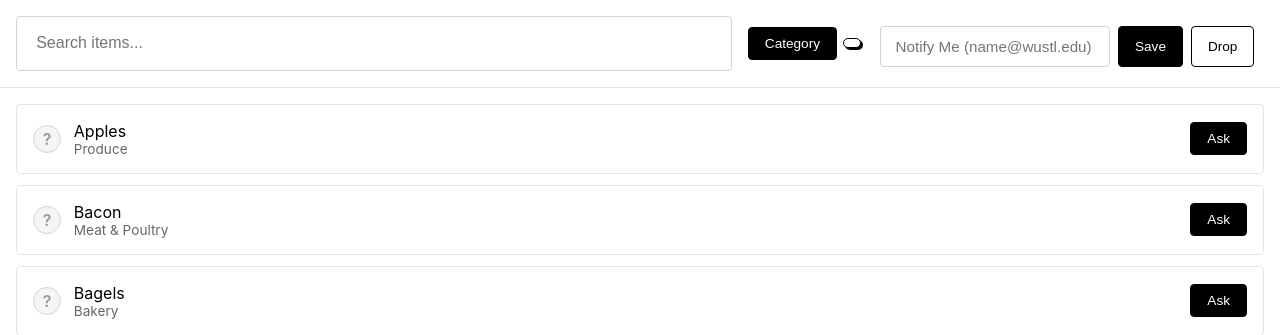
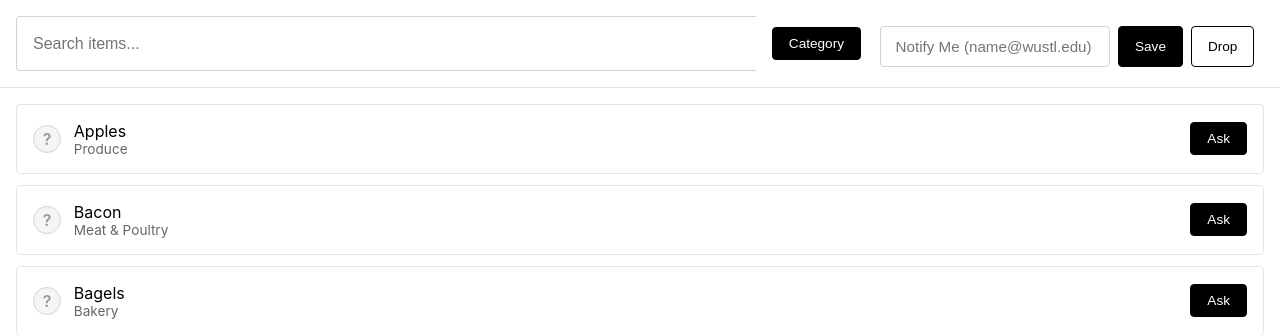
Before and after one commit to Gaurish-Agrawal/paws-go-project, a Flask app: page / in a window 1280 px wide. Shown: the part 70-405 px from the top of the page. Run offline with Flask 3, Linux system fonts and the light colour scheme; data comes from the database, SQL or seed files in the repository; some libraries are stand-ins or nearby versions.

Commit message:
cat button mat

```diff
--- a/templates/index.html
+++ b/templates/index.html
@@ -51,10 +51,28 @@
         .search-container {
             padding:1rem; background:#fff; border-bottom:1px solid #e5e5e5;
         }
+
+
         .search-input {
-            width:100%; padding:.8rem 1.2rem; background:#fff; border:1px solid #d4d4d4;
-            border-radius:4px; font-size:1rem; transition:border-color .2s ease;
-        }
+  flex: 1;
+  padding: .65rem 1rem;
+  border: 1px solid #d4d4d4;
+  border-right: none;             /* remove right border so it merges with button */
+  border-radius: 4px 0 0 4px;
+  font-size: 1rem;
+  line-height: 1.2;
+}
+
+.category-btn {
+  border: 1px solid #d4d4d4;
+  border-radius: 0 4px 4px 0;
+  background: #f9f9f9;
+  font-size: 1rem;
+  line-height: 1.2;
+  padding: .65rem 1rem;           /* same vertical padding as input */
+  cursor: pointer;
+  white-space: nowrap;
+}
         .search-input:focus { outline:none; border-color:#000; }
 
         .items-container {
@@ -1015,7 +1033,6 @@ const SLIDES = [
       Category
     </button>
     <div id="categoryMenu" class="category-menu" role="listbox" hidden></div>
-    <span id="categoryChip" class="category-chip" hidden></span>
   </div>
   <br>
 
```
